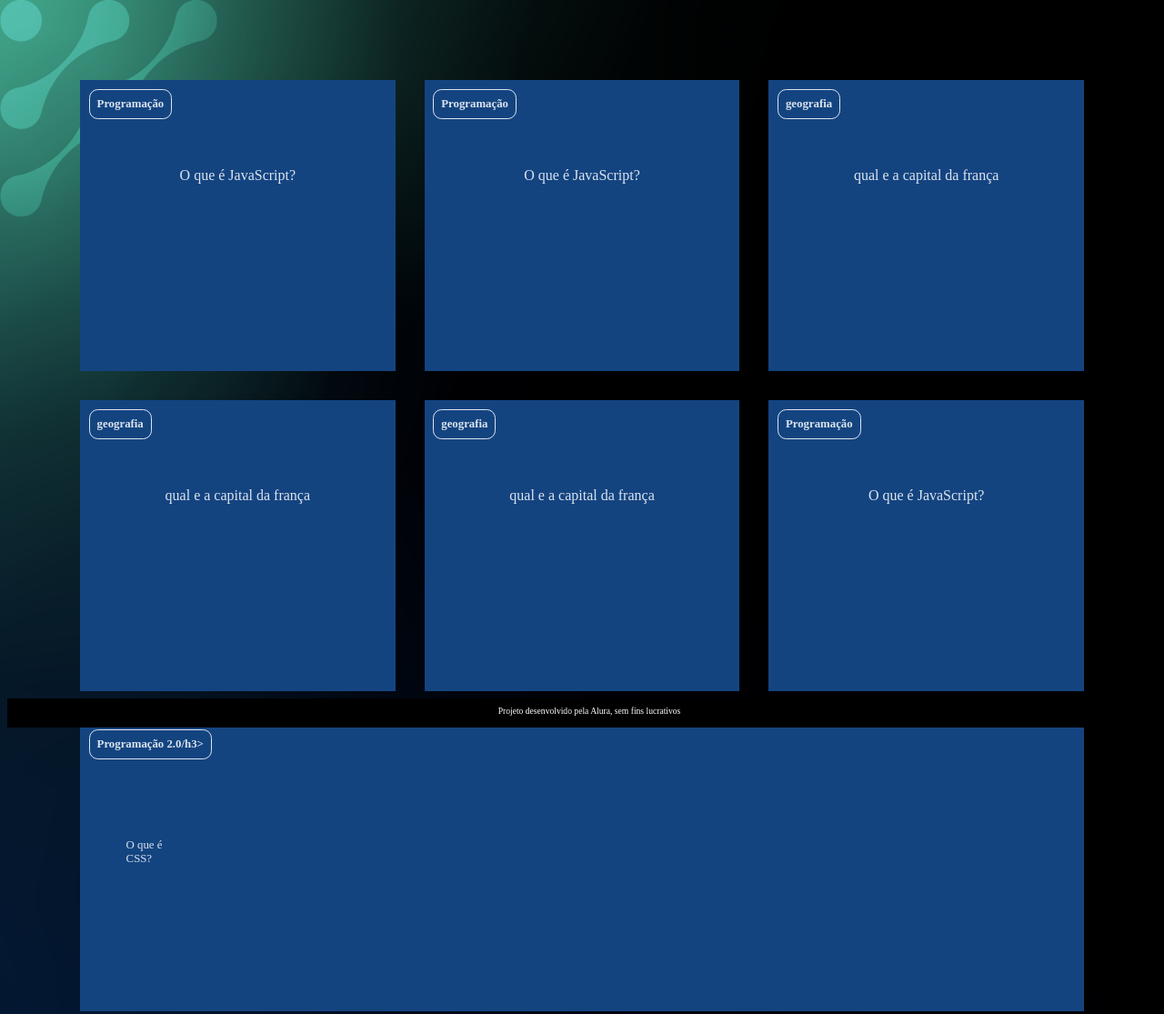
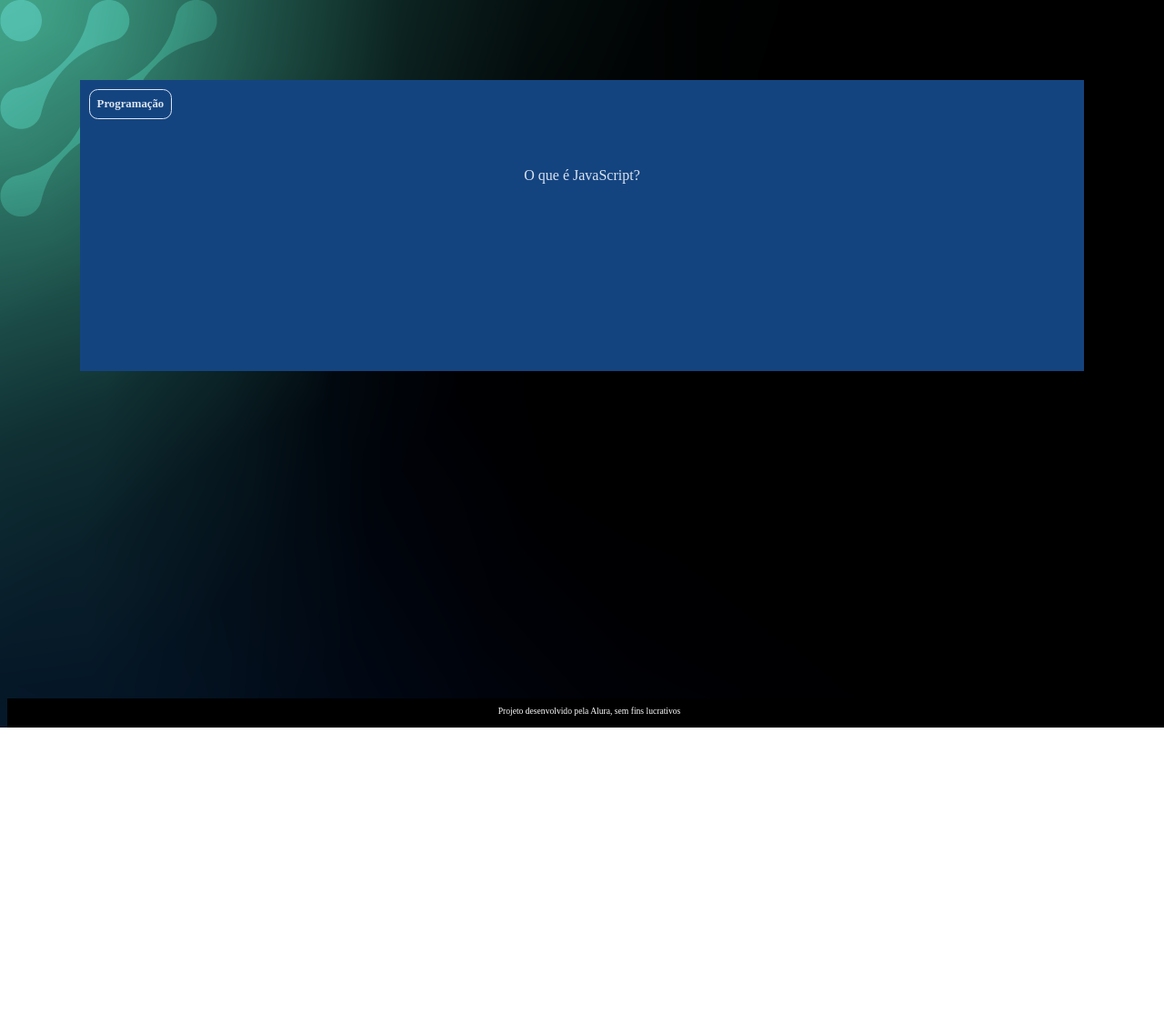
Before and after one commit to alveskawane/tr33, a plain HTML site: page index.html in a window 1280 px wide. Shown: the top 1115 px of the page at 91% size. After the commit the page ends 800 px from the top, so only its background shows below. Drawn offline with Linux system fonts and the light colour scheme.

Commit message:
Add files via upload

```diff
--- /dev/null
+++ b/app.js
@@ -0,0 +1,4 @@
+  function criaCartão(categoria,pergunta,resposta) {
+    let container =document.getElementById('container')
+
+}
--- a/index.html
+++ b/index.html
@@ -20,75 +20,12 @@
                     </div>
                 </div>
             </article>
-            <article class="cartao">
-                <div class="cartao__conteudo">
-                    <h3>Programação</h3>
-                    <div class="cartao__conteudo__pergunta">
-                        <p>O que é JavaScript?</p>
-                    </div>
-                    <div class="cartao__conteudo__resposta">
-                        <p>O JavaScript é uma linguagem de programação</p>
-                    </div>
-                </div>
-            </article>
-            <article class="cartao">
-                <div class="cartao__conteudo">
-                    <h3>geografia</h3>
-                    <div class="cartao__conteudo__pergunta">
-                        <p>qual e a capital da frança</p>
-                    </div>
-                    <div class="cartao__conteudo__resposta">
-                    <p>a capital da frança e paris</p>
-                    </div>
-                </div>
-            </article>
-            <article class="cartao">
-                <div class="cartao__conteudo">
-                    <h3>geografia</h3>
-                    <div class="cartao__conteudo__pergunta">
-                        <p>qual e a capital da frança</p>
-                    </div>
-                    <div class="cartao__conteudo__resposta">
-                    <p>a capital da frança e paris</p>
-                    </div>
-                </div
-            ></article>
-                           <article class="cartao">
- <div class="cartao__conteudo">
-                    <h3>geografia</h3>
-                    <div class="cartao__conteudo__pergunta">
-                        <p>qual e a capital da frança</p>
-                    </div>
-                    <div class="cartao__conteudo__resposta">
-                    <p>a capital da frança e paris</p>
-                    </div>
-                </div
-            ></article>
-            <article class="cartao">
-                <div class="cartao__conteudo">
-                    <h3>Programação</h3>
-                    <div class="cartao__conteudo__pergunta">
-                        <p>O que é JavaScript?</p>
-                    </div>
-                    <div class="cartao__conteudo__resposta">
-                        <p>O JavaScript é uma linguagem de programação</p>
-                    </div>
-                </div>
-            </article>
-            <article class="cartao">
-                <div class="cartao__conteudo">
-                    <h3>Programação 2.0/h3>
-                    <div class="cartao__conteudo__pergunta">
-                        <p>O que é CSS?</p>
-                    </div>
-                    <div class="cartao__conteudo__resposta">
-                    <p>O CSS é uma linguagem de estilização</p>
-                    </div>
-                </div>
-            </article>
+
         </section>
     </main>
     <footer>
         <p>Projeto desenvolvido pela Alura, sem fins lucrativos</p>
     </footer>
+    <script src="app."></script>
+    <script src="perguntas.js"></script>
 </body>
--- /dev/null
+++ b/perguntas.js
@@ -0,0 +1,16 @@
+criaCartao(
+   'programação',
+    ' o que e python ',
+    'O python é uma linguagem de programação'
+)
+
+criaCartao(
+    'geografia',
+    'qual capital da frança ?',
+    'a capital da frança e paris'
+)
+
+criaCartao
+'programacão'
+' O que e uma função'
+'uma função e um bloco de codigos que executa alguma tarefa'
```
